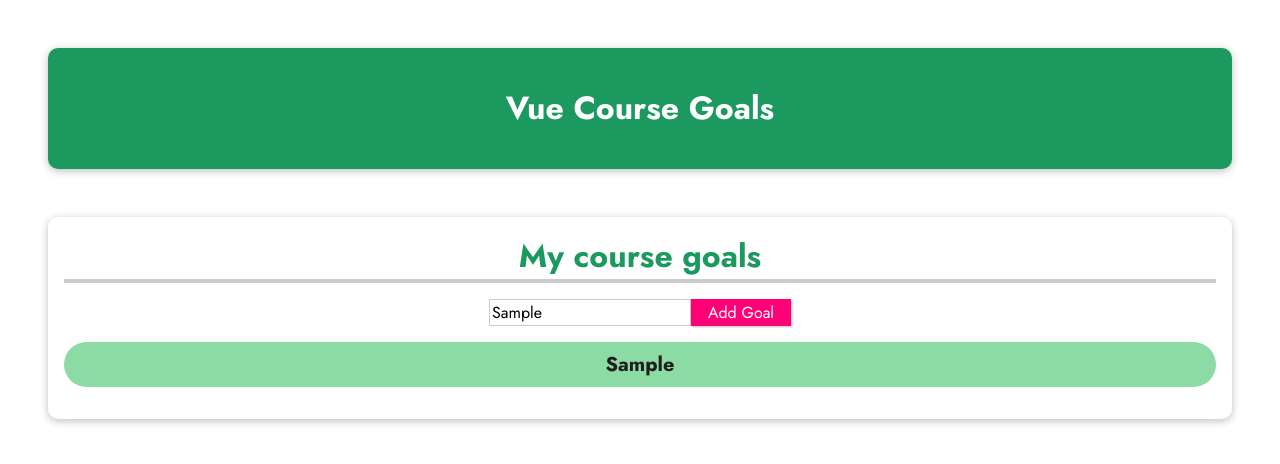
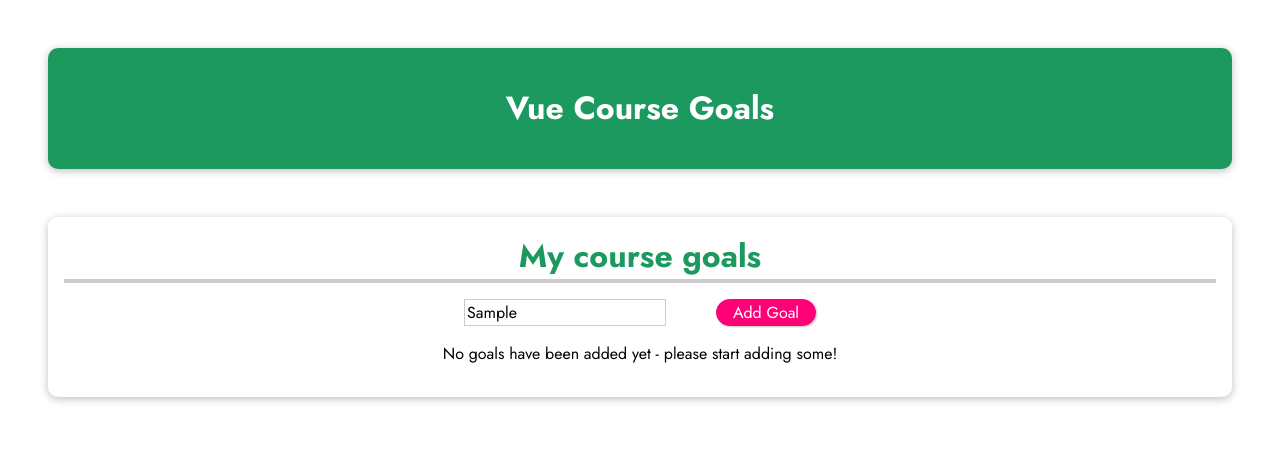
Before and after one commit to L0R3NZ0-L30Z/Vue-Learning, a plain HTML site: page 3/index.html in a window 1280 px wide. Both pictures are taken after typing "Sample" into the empty fields and a click on the button "Add Goal". Drawn offline with nearby package versions, Linux system fonts and the light colour scheme.

Commit message:
day home

```diff
--- a/3/app.js
+++ b/3/app.js
@@ -1,18 +1,27 @@
 const app = Vue.createApp({
   data() {
     return {
+
       enteredGoalValue: '',
-      goals: []
+      goals: [],
+      goalsTime: []
     };
   },
   methods: {
     addGoal() {
-      return this.goals.push(this.enteredGoalValue);
-    }
-  },
+      if(this.enteredGoalValue.length > 0 & this.enteredGoalValue.length < 20){
+        const varc = this.goals.push(this.enteredGoalValue);
+        this.enteredGoalValue = '';
+        return enteredGoalValue;}
+    },
   removeG(indx) {
     this.goals.splice(indx, 1);
-  }
+  },
+  localTime(indx) {
+    return this.goalsTime[indx].toLocaleTimeString();
+  },
+
+  },
 });
 
 app.mount('#user-goals');
--- a/3/index.html
+++ b/3/index.html
@@ -17,11 +17,11 @@
   </header>
   <section id="user-goals">
     <h2>My course goals</h2>
-    <input type="text" v-model="enteredGoalValue" />
-    <button @:click="addGoal">Add Goal</button>
+    <input type="text" v-model="enteredGoalValue" :value="enteredGoalValue" />
+    <button class="button" @:click="addGoal">Add Goal</button>
     <p v-if="goals.length === 0">No goals have been added yet - please start adding some!</p>
     <ul v-else>
-      <li v-for="(x, indx) in goals" @click="removeG(indx)">{{ x }}</li>
+      <li v-for="(x, indx) in goals" @click.right.prevent="removeG(indx)" >{{ x }} - {{ localTime(indx) }}</li>
       </ulv-else>
   </section>
 </body>
--- a/3/styles.css
+++ b/3/styles.css
@@ -74,7 +74,12 @@ header {
 
 #user-goals button:hover,
 #user-goals button:active {
-  background-color: #ec3169;
+    background-color: #ec3169;
   border-color: #ec3169;
   box-shadow: 1px 1px 4px rgba(0, 0, 0, 0.26);
 }
+
+.button{
+  margin-left: 50px;
+  border-radius: 1.5rem;
+}
```
